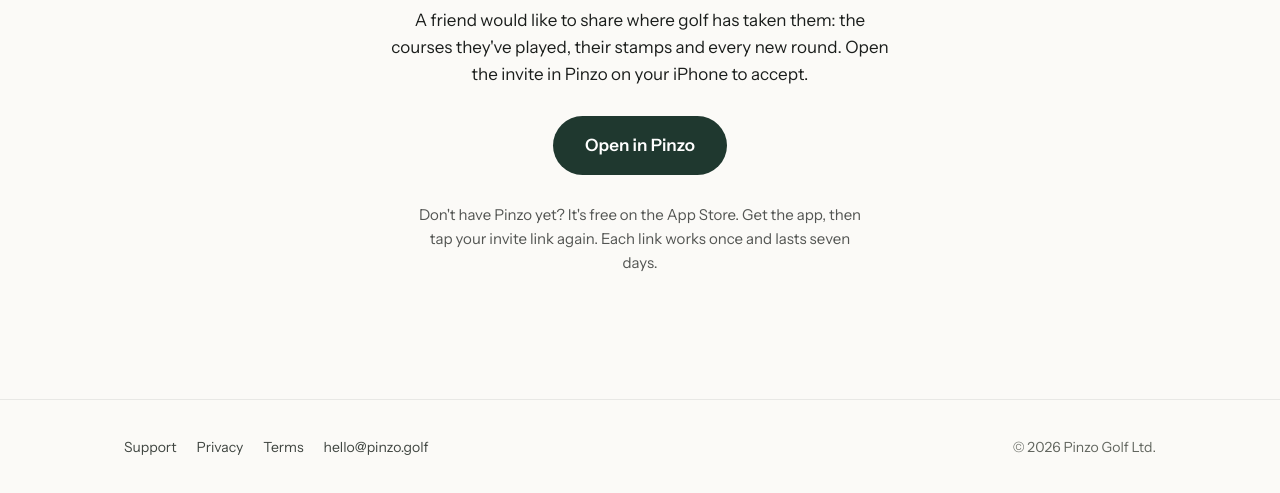
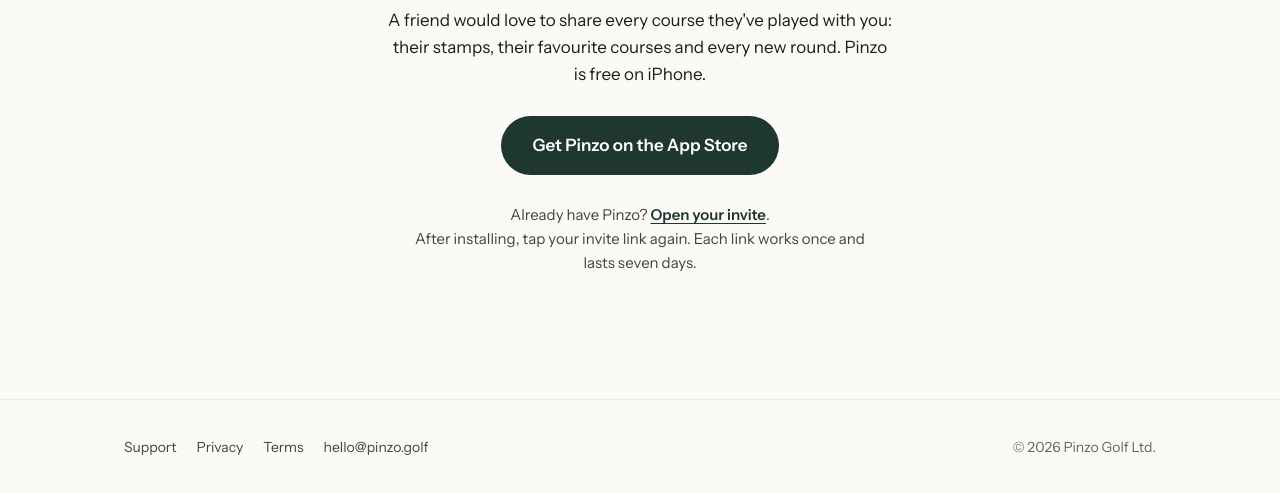
Before and after one commit to bugsybell/pinzo-site, a plain HTML site: page invite/index.html in a window 1280 px wide. Shown: the part 295-788 px from the top of the page. Drawn offline with Linux system fonts and the light colour scheme.

Commit message:
Address only on Privacy and Terms; invite page App Store button; per-round score wording; Golfshot answer
Co-Authored-By: Claude Opus 5.5 <noreply@anthropic.com>

```diff
--- a/invite/index.html
+++ b/invite/index.html
@@ -22,7 +22,8 @@
   .invite h1 { margin: 28px 0 12px; }
   .invite p { max-width: 30em; margin: 0 auto 28px; }
   .invite .open { display: inline-block; padding: 16px 32px; border-radius: 999px; background: var(--forest, #243F37); color: #fff; font-weight: 600; text-decoration: none; }
-  .invite .small { margin-top: 28px; font-size: 15px; opacity: .75; }
+  .invite .small { margin-top: 28px; font-size: 15px; color: var(--ink-soft); }
+  .invite .small a { color: var(--forest); font-weight: 600; }
 </style>
 </head>
 <body>
@@ -33,9 +34,9 @@
 <main class="wrap narrow invite">
   <img class="logo" src="/assets/logo-512.png" alt="">
   <h1>You're invited to Pinzo</h1>
-  <p>A friend would like to share where golf has taken them: the courses they've played, their stamps and every new round. Open the invite in Pinzo on your iPhone to accept.</p>
-  <a class="open" id="open" href="pinzo://invite">Open in Pinzo</a>
-  <p class="small">Don't have Pinzo yet? It's free on the App Store. Get the app, then tap your invite link again. Each link works once and lasts seven days.</p>
+  <p>A friend would love to share every course they've played with you: their stamps, their favourite courses and every new round. Pinzo is free on iPhone.</p>
+  <a class="open" id="store" href="https://apps.apple.com/app/pinzo">Get Pinzo on the App Store</a>
+  <p class="small">Already have Pinzo? <a id="open" href="pinzo://invite">Open your invite</a>.<br>After installing, tap your invite link again. Each link works once and lasts seven days.</p>
 </main>
 <footer class="site"><div class="wrap">
   <div><a href="/support/">Support</a><a href="/privacy/">Privacy</a><a href="/terms/">Terms</a><a href="mailto:hello@pinzo.golf">hello@pinzo.golf</a></div>
@@ -45,6 +46,11 @@
   // The code stays in this page; it isn't sent anywhere except to the Pinzo app.
   var c = new URLSearchParams(location.search).get('c');
   if (c && /^[A-Za-z0-9]{10,32}$/.test(c)) document.getElementById('open').href = 'pinzo://invite?c=' + c;
+  // Set APP_STORE_ID once Pinzo is live (App Store Connect → App Information → Apple ID).
+  var APP_STORE_ID = '';
+  document.getElementById('store').href = APP_STORE_ID
+    ? 'https://apps.apple.com/app/id' + APP_STORE_ID
+    : 'itms-apps://search.itunes.apple.com/WebObjects/MZSearch.woa/wa/search?media=software&term=Pinzo%20golf';
 </script>
 </body>
 </html>
```
Also changed, not shown: 404.html (+0 -1 lines), index.html (+0 -1 lines), privacy/index.html (+1 -2 lines), support/index.html (+2 -2 lines), terms/index.html (+0 -1 lines).
